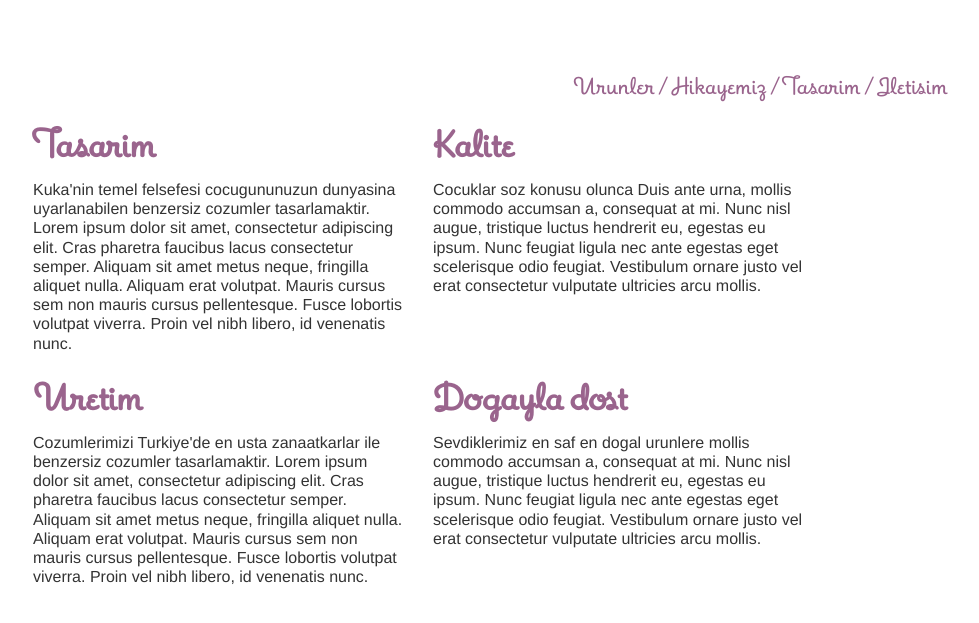
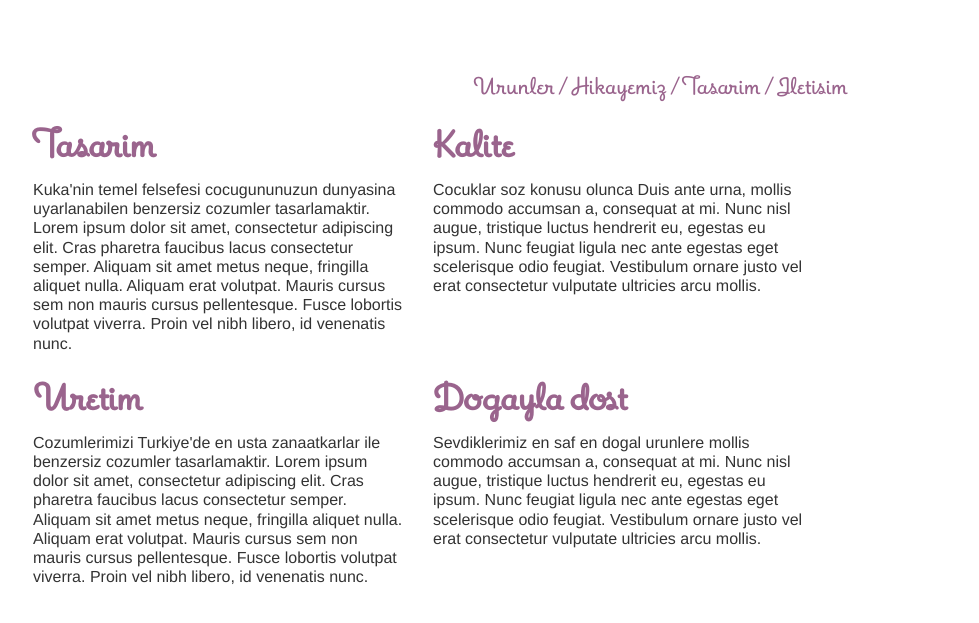
Before and after one commit to selimober/selimober.github.io, a Jekyll site: the page built from luca.md, in a window 1280 px wide. Shown: the top 623 px of the page, without its empty margins (222-1201 px from the left). Built offline with Jekyll 4.4.1, drawn with Linux system fonts in a browser that asks for light colours; nearby versions of some CDN libraries; library files that are not in the unit come from our copies; Markdown is read by kramdown in place of the engine named in the settings.

Commit message:
luca font test

```diff
--- a/luca.md
+++ b/luca.md
@@ -4,8 +4,8 @@
 ---
 <div class="container">
   <div class="row">
-    <div class="span7"></div>
-    <div class="span5">
+    <div class="span6"></div>
+    <div class="span6">
       <menu>Urunler / Hikayemiz / Tasarim / Iletisim</menu>
     </div>
   </div>
```
